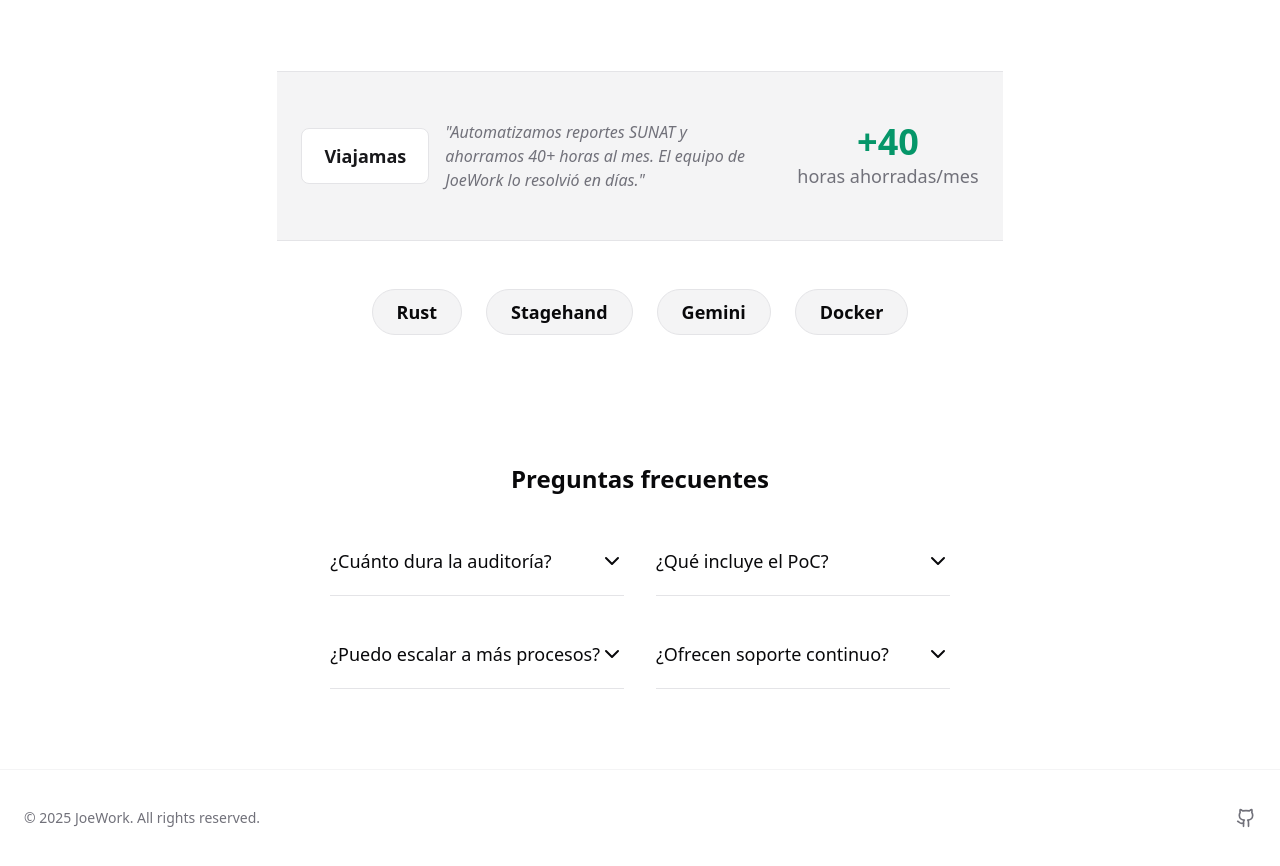
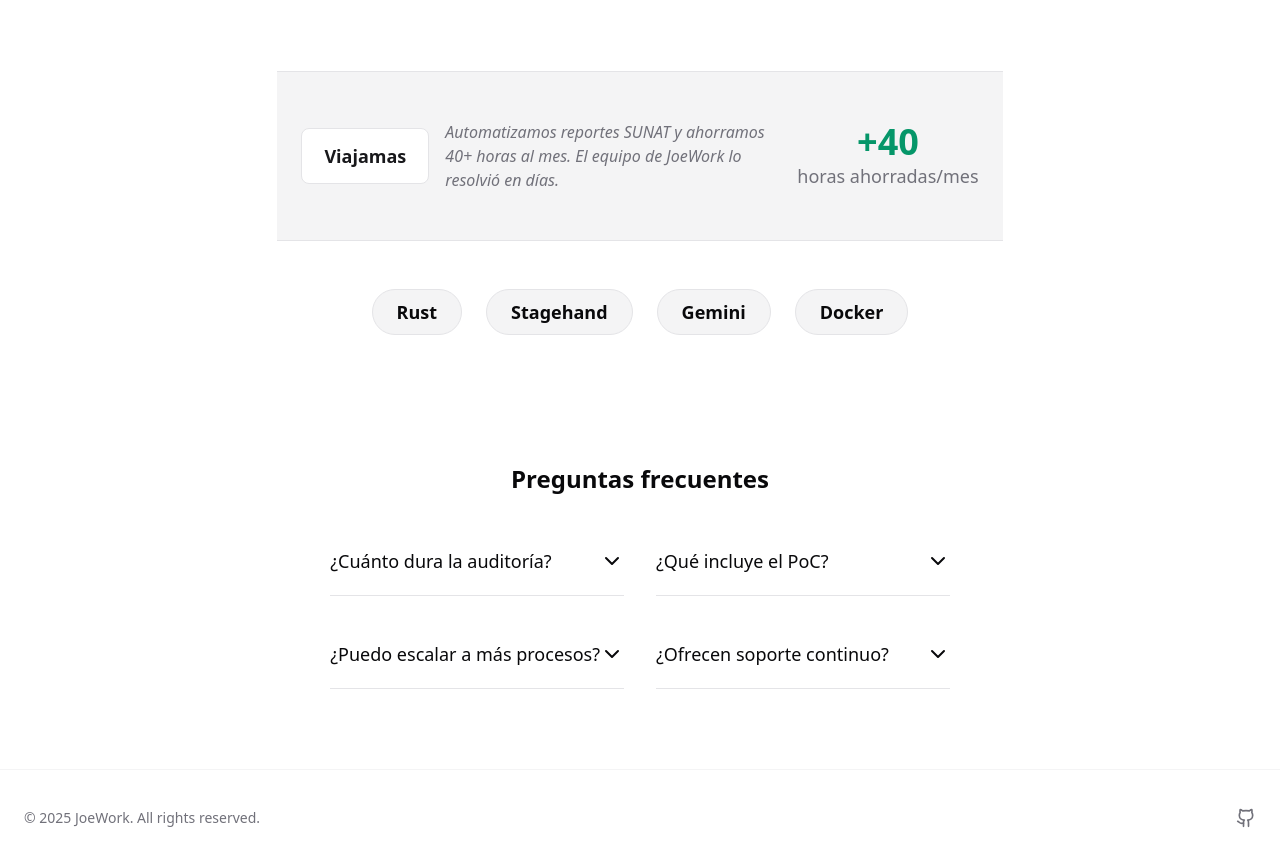
Before and after one commit to joeworkco/landing, a Next.js app: page /agency in a window 1280 px wide. Shown: the part 1340-2206 px from the top of the page. Built offline with nearby package versions, Linux system fonts and the light colour scheme; no server answers.

Commit message:
fix: remove quotation marks from testimonial on Agency page for improved readability

```diff
--- a/app/agency/page.tsx
+++ b/app/agency/page.tsx
@@ -130,8 +130,8 @@ export default function AgencyPage() {
               <span className="text-lg font-bold text-primary">Viajamas</span>
             </div>
             <blockquote className="text-muted-foreground italic max-w-xs">
-              "Automatizamos reportes SUNAT y ahorramos 40+ horas al mes. El
-              equipo de JoeWork lo resolvió en días."
+              Automatizamos reportes SUNAT y ahorramos 40+ horas al mes. El
+              equipo de JoeWork lo resolvió en días.
             </blockquote>
           </div>
           {/* Metrics counter */}
```
